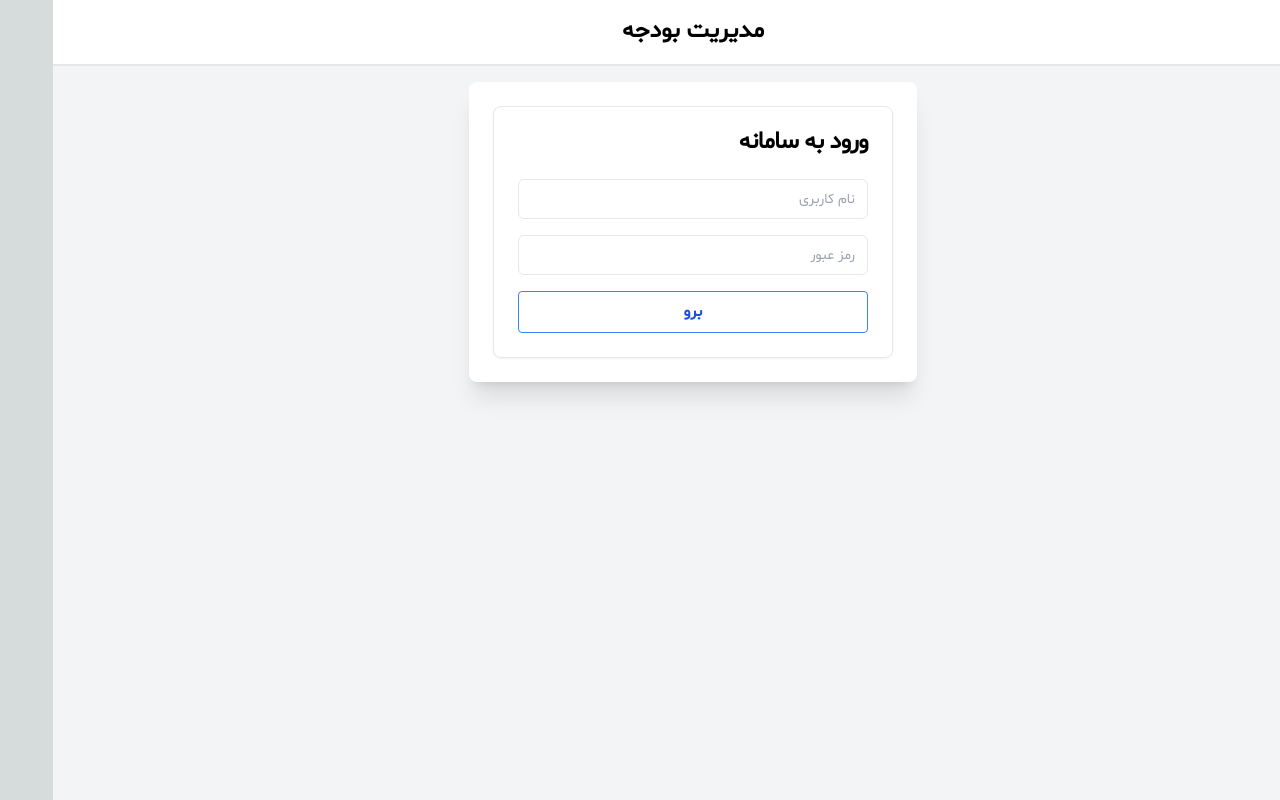
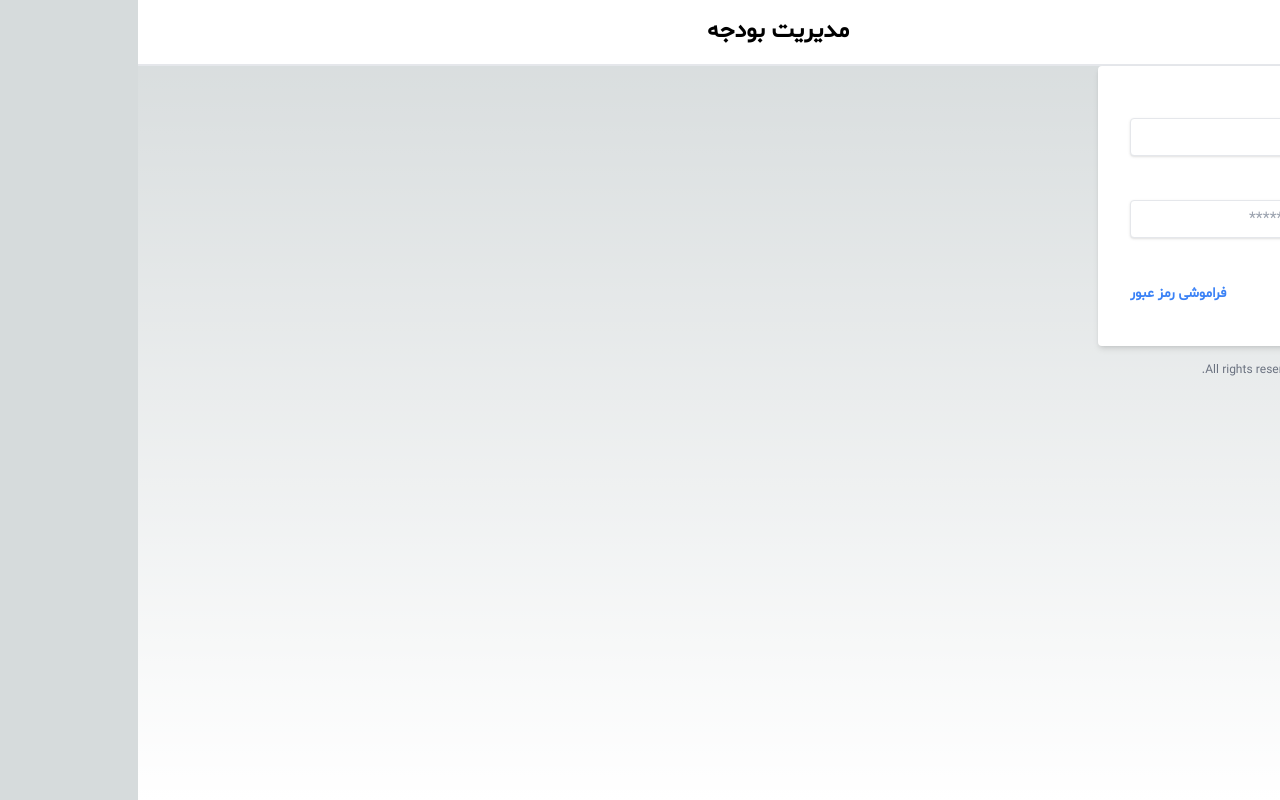
Before and after one commit to Sajad-dev720/bill-management, a Next.js app: page /login in a window 1280 px wide. Built offline with nearby package versions, Linux system fonts and the light colour scheme.

Commit message:
some changes

```diff
--- a/package.json
+++ b/package.json
@@ -6,7 +6,8 @@
     "dev": "next dev",
     "build": "next build",
     "start": "next start",
-    "lint": "next lint"
+    "lint": "next lint",
+    "seed": "node -r dotenv/config ./scripts/seed.js"
   },
   "dependencies": {
     "@chakra-ui/next-js": "^2.2.0",
@@ -17,8 +18,11 @@
     "@radix-ui/react-icons": "^1.3.0",
     "@radix-ui/react-label": "^2.0.2",
     "@radix-ui/react-slot": "^1.0.2",
+    "@vercel/postgres": "^0.5.1",
+    "bcrypt": "^5.1.1",
     "class-variance-authority": "^0.7.0",
     "clsx": "^2.0.0",
+    "dotenv": "^16.3.1",
     "framer-motion": "^10.16.16",
     "lucide-react": "^0.303.0",
     "next": "14.0.4",
--- /dev/null
+++ b/src/app/categories/page.tsx
@@ -0,0 +1,11 @@
+import React from 'react'
+
+function Page() {
+  return (
+    <div>
+
+    </div>
+  )
+}
+
+export default Page
--- a/src/app/layout.tsx
+++ b/src/app/layout.tsx
@@ -23,9 +23,7 @@ export default function RootLayout({
           <header className="flex items-center justify-center p-4 bg-white border-b-2">
             <h1 className="font-semibold text-2xl text-center">مدیریت بودجه</h1>
           </header>
-          <main className="flex-1 overflow-y-auto p-4 bg-gray-100">
-            {children}
-          </main>
+          {children}
         </div>
       </body>
     </html>
--- /dev/null
+++ b/src/components/component/categories.jsx
@@ -0,0 +1,43 @@
+import React from "react";
+import {
+  Table,
+  TableBody,
+  TableCell,
+  TableHead,
+  TableHeader,
+  TableRow,
+} from "../ui/table";
+import { Badge } from "../ui/badge";
+
+export default function Categories() {
+  return (
+    <div className="mt-8 max-w-md mx-auto bg-white p-6 rounded-lg shadow-xl">
+      <h2 className="font-semibold text-lg md:text-xl">جزئیات گروه</h2>
+      <Table className="mt-4">
+        <TableHeader>
+          <TableRow>
+            <TableHead className="text-center">نوع</TableHead>
+            <TableHead className="text-center">توضیحات</TableHead>
+            <TableHead className="text-center">مقدار</TableHead>
+          </TableRow>
+        </TableHeader>
+        <TableBody>
+          <TableRow>
+            <TableCell>
+              <Badge className="text-green-500 bg-green-100">دخل</Badge>
+            </TableCell>
+            <TableCell>خرج</TableCell>
+            <TableCell className="text-right">+$2,000.00</TableCell>
+          </TableRow>
+          <TableRow>
+            <TableCell>
+              <Badge className="text-red-500 bg-red-100">قبوض و اقساط</Badge>
+            </TableCell>
+            <TableCell>اجاره</TableCell>
+            <TableCell className="text-right">-$800.00</TableCell>
+          </TableRow>
+        </TableBody>
+      </Table>
+    </div>
+  );
+}
--- a/src/components/component/login-form.tsx
+++ b/src/components/component/login-form.tsx
@@ -5,21 +5,54 @@ import { Input } from "../ui/input";
 
 export default function LoginForm() {
   return (
-    <div className="max-w-md mx-auto bg-white p-6 rounded-lg shadow-xl">
-      <Card>
-        <CardHeader>
-          <CardTitle>ورود به سامانه</CardTitle>
-        </CardHeader>
-        <CardContent>
-          <div className="flex flex-col gap-4">
-            <Input placeholder="نام کاربری" />
-            <Input placeholder="رمز عبور" type="password" />
-            <button className="bg-transparent hover:bg-blue-500 text-blue-700 font-semibold hover:text-white py-2 px-4 border border-blue-500 hover:border-transparent rounded">
-              برو
-            </button>
-          </div>
-        </CardContent>
-      </Card>
+    <div className="w-full max-w-xs">
+      <form className="bg-white shadow-md rounded px-8 pt-6 pb-8 mb-4">
+        <div className="mb-4">
+          <label
+            className="block text-gray-700 text-sm font-bold mb-2"
+            htmlFor="username"
+          >
+            نام کاربری
+          </label>
+          <input
+            className="shadow appearance-none border rounded w-full py-2 px-3 text-gray-700 leading-tight focus:outline-none focus:shadow-outline"
+            id="username"
+            type="text"
+            placeholder="نام کاربری"
+          />
+        </div>
+        <div className="mb-6">
+          <label
+            className="block text-gray-700 text-sm font-bold mb-2"
+            htmlFor="password"
+          >
+            رمز عبور
+          </label>
+          <input
+            className="shadow appearance-none border rounded w-full py-2 px-3 text-gray-700 mb-3 leading-tight focus:outline-none focus:shadow-outline"
+            id="password"
+            type="password"
+            placeholder="******************"
+          />
+        </div>
+        <div className="flex items-center justify-between">
+          <button
+            className="bg-blue-500 hover:bg-blue-700 text-white font-bold py-2 px-4 rounded focus:outline-none focus:shadow-outline"
+            type="button"
+          >
+            ورود
+          </button>
+          <a
+            className="inline-block align-baseline font-bold text-sm text-blue-500 hover:text-blue-800"
+            href="#"
+          >
+            فراموشی رمز عبور
+          </a>
+        </div>
+      </form>
+      <p className="text-center text-gray-500 text-xs">
+        &copy; All rights reserved.
+      </p>
     </div>
   );
 }
```
Also changed, not shown: scripts/placeholder-data.js (added, +46 -0 lines), scripts/seed.js (added, +82 -0 lines), src/app/categories/[id]/page.tsx (added), 2 other files (tests, documents, lock files or other folders).
